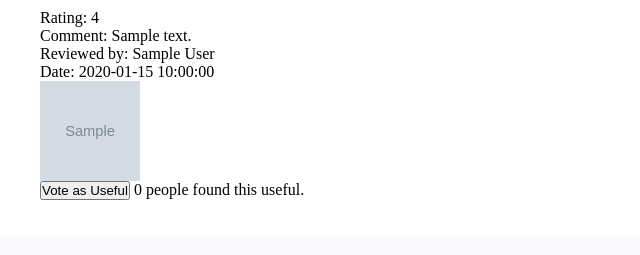
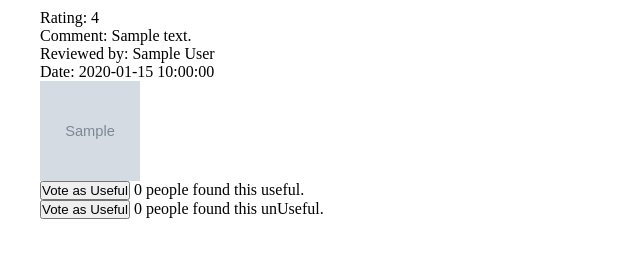
Before and after one commit to CSRomanS/CS157A_FinalProject, a Java web app: page /detail?itemID=1 in a window 1280 px wide. Shown: the part 681-936 px from the top of the page, without its empty margins (0-640 px from the left). Before the commit the page ends 881 px from the top, so only its background shows below. Run offline with Tomcat 11, a stand-in JSP engine, Linux system fonts and the light colour scheme; tables that the repository leaves empty hold one stand-in row (values such as "Sample post"); grey boxes marked "Sample" are stand-in pictures.

Commit message:
add unUseful button

```diff
--- a/WebContent/item.jsp
+++ b/WebContent/item.jsp
@@ -37,8 +37,7 @@
 			return;
 		}
 		const reviewID = buttonElement.getAttribute('data-review-id');
-		// Print the userID to the console for debugging
-		console.log("reviewID:", reviewID);
+		const voteType = buttonElement.getAttribute('data-vote-type');
 
 		// Send a request to your server to register the vote
 		// Here's an example using jQuery:
@@ -47,18 +46,25 @@
 			method : 'POST',
 			data : {
 				reviewID : reviewID,
-				userID : userID
+				userID : userID,
+				helpful : voteType,
 			},
 			success : function(response) {
 				// Update the count displayed next to the button
 				if (response.success) {
-					const voteCountElement = $(buttonElement).next(
-							'.useful-vote-count');
+					let voteCountElement;
+					if (voteType == '1') {
+						voteCountElement = $(buttonElement).next(
+								'.useful-vote-count');
+					} else {
+						voteCountElement = $(buttonElement).next(
+								'.unuseful-vote-count');
+					}
 					const newCount = parseInt(voteCountElement.text()) + 1;
 					voteCountElement.text(newCount);
 
 					// Disable the button
-					$(buttonElement).prop('disabled', true).text('Voted');
+					$('.useful-vote-button[data-review-id="'+reviewID+'"], .unuseful-vote-button[data-review-id="'+reviewID+'"]').prop('disabled', true).text('Voted');
 				} else {
 					alert(response.message);
 				}
@@ -184,11 +190,18 @@
 					</c:if>
 				</div>
 				<div class="useful-vote-section">
-					<button class="useful-vote-button"
+					<button class="useful-vote-button" data-vote-type="1"
 						data-review-id="${review.reviewsID}" onclick="voteUseful(this)">Vote
 						as Useful</button>
-					<span class="useful-vote-count">${review.helpful}</span> people
-					found this useful.
+					<span class="useful-vote-count">${review.helpfulCount}</span>
+					people found this useful.
+				</div>
+				<div class="useful-vote-section">
+					<button class="useful-vote-button" data-vote-type="0"
+						data-review-id="${review.reviewsID}" onclick="voteUseful(this)">Vote
+						as Useful</button>
+					<span class="unuseful-vote-count">${review.unHelpfulCount}</span>
+					people found this unUseful.
 				</div>
 				<br />
 				<br />
--- a/src/Database/ItemDao.java
+++ b/src/Database/ItemDao.java
@@ -66,7 +66,7 @@ public class ItemDao {
 
 			item.setPhotos(photos);
 
-			statement.executeQuery("SELECT r.ReviewsID, r.StarRating, r.ReviewText, r.Picture, r.AuthorID, u.FirstName, u.LastName, r.ReviewTime, (select COUNT(h.ReviewID) from helpfulvotes h where h.ReviewID = r.ReviewsID) as hCount FROM reviews r, users u WHERE ItemID = " + itemID + " AND r.AuthorID = u.UserID ORDER BY ReviewTime;");
+			statement.executeQuery("SELECT r.ReviewsID, r.StarRating, r.ReviewText, r.Picture, r.AuthorID, u.FirstName, u.LastName, r.ReviewTime, (select COUNT(h.ReviewID) from helpfulvotes h where h.ReviewID = r.ReviewsID AND helpful=1), (select COUNT(h.ReviewID) from helpfulvotes h where h.ReviewID = r.ReviewsID AND helpful=0) as hCount FROM reviews r, users u WHERE ItemID = " + itemID + " AND r.AuthorID = u.UserID ORDER BY ReviewTime;");
 			ResultSet rs3 = statement.getResultSet();
 			while (rs3.next()) {
 				Review r = new Review();
@@ -77,7 +77,8 @@ public class ItemDao {
 				r.setAuthorID(rs3.getInt(5));
 				r.setAuthorName(rs3.getString(6) + " " + rs3.getString(7));
 				r.setReviewTime(Util.datetimeToString(rs3.getTimestamp(8)));
-				r.setHelpful(rs3.getInt(9));
+				r.setHelpfulCount(rs3.getInt(9));
+				r.setUnHelpfulCount(rs3.getInt(10));
 
 				reviews.add(r);
 			}
--- a/src/controller/VoteUsefulServlet.java
+++ b/src/controller/VoteUsefulServlet.java
@@ -40,6 +40,7 @@ public class VoteUsefulServlet extends HttpServlet {
 
 		Integer userID = Integer.valueOf(request.getParameter("userID"));
 		Integer reviewID = Integer.valueOf(request.getParameter("reviewID"));
+		Integer helpful = Integer.valueOf(request.getParameter("helpful"));
 
 
 		// Check if this user has already voted for this review
@@ -49,7 +50,7 @@ public class VoteUsefulServlet extends HttpServlet {
 		}
 
 		// If not, record the vote and update the review_votes table
-		rDao.voteUseful(userID, reviewID);
+		rDao.voteUseful(userID, reviewID, helpful);
 
 		respondWithSuccess(response);
 
```
Also changed, not shown: src/Database/ReviewDao.java (+6 -3 lines), src/entity/Review.java (+31 -32 lines).
